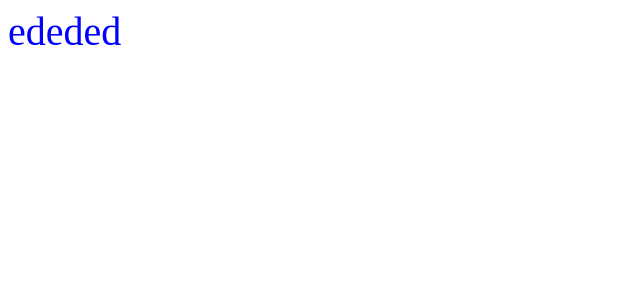
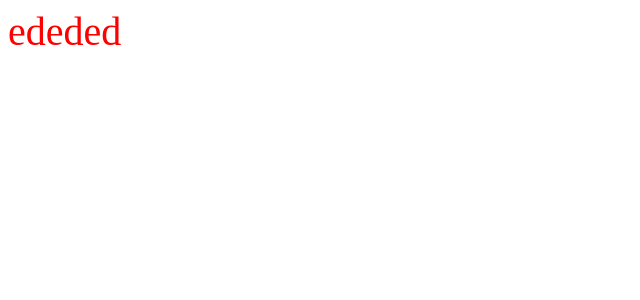
Before and after one commit to Konstantine899/test-task-nilsen, a React app: page / in a window 1280 px wide. Shown: the top 300 px of the page, without its empty margins (0-640 px from the left). Built offline with nearby package versions, Linux system fonts and the light colour scheme.

Commit message:
feat: Добавил поддержку scss modules
Добавил поддержку scss modules.

```diff
--- a/src/App/App.scss
+++ b/src/App/App.module.scss
@@ -1,4 +1,4 @@
 .app{
   font-size: 40px ;
-  color: blue;
+  color: red;
 }
--- a/src/App/App.tsx
+++ b/src/App/App.tsx
@@ -1,8 +1,8 @@
 import React from "react";
-import "./App.scss";
+import * as slc from "./App.module.scss";
 
 const App = () => {
-  return <div className={"app"}>ededed</div>;
+  return <div className={slc.app}>ededed</div>;
 };
 
 export default App;
```
Also changed, not shown: src/global.d.ts (added, +7 -0 lines), 1 other file (tests, documents, lock files or other folders).
